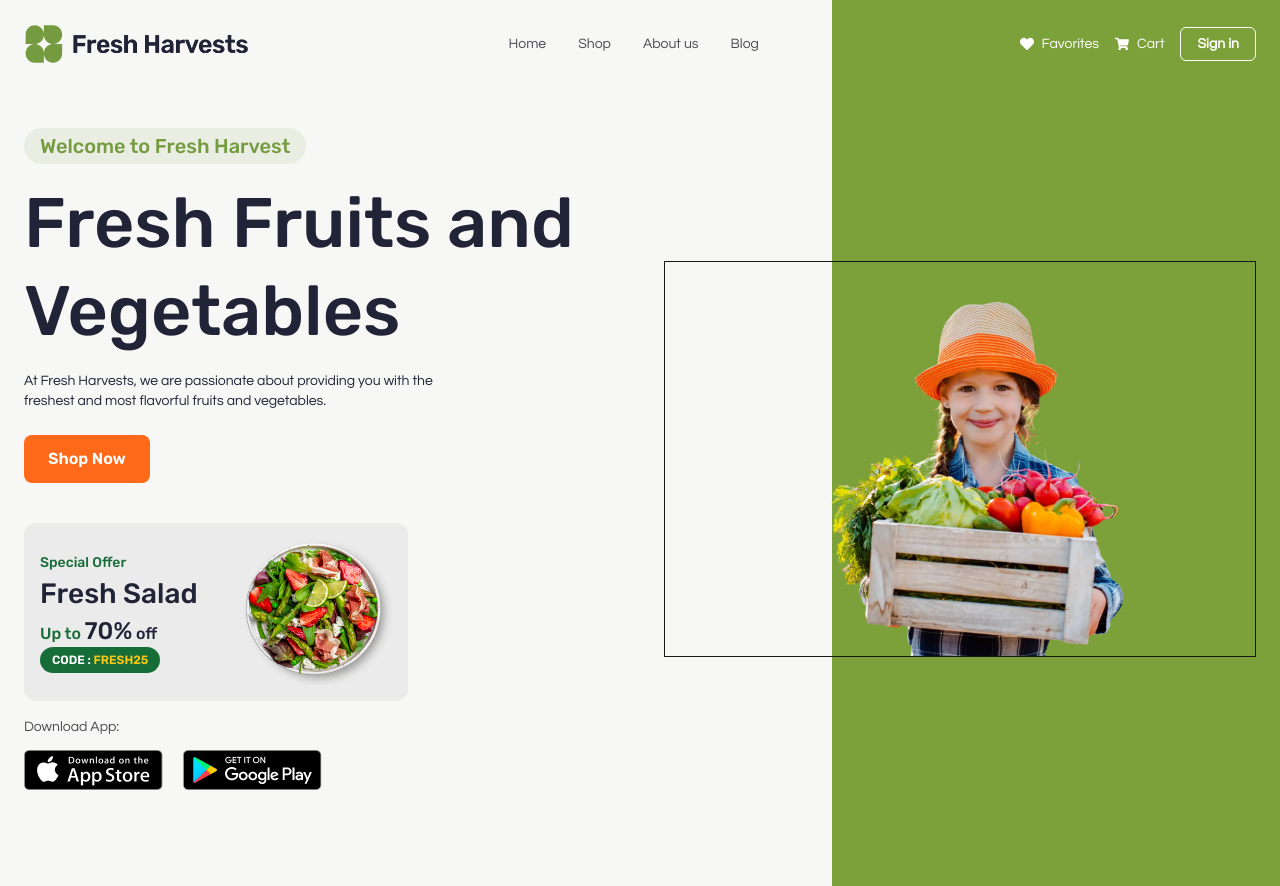
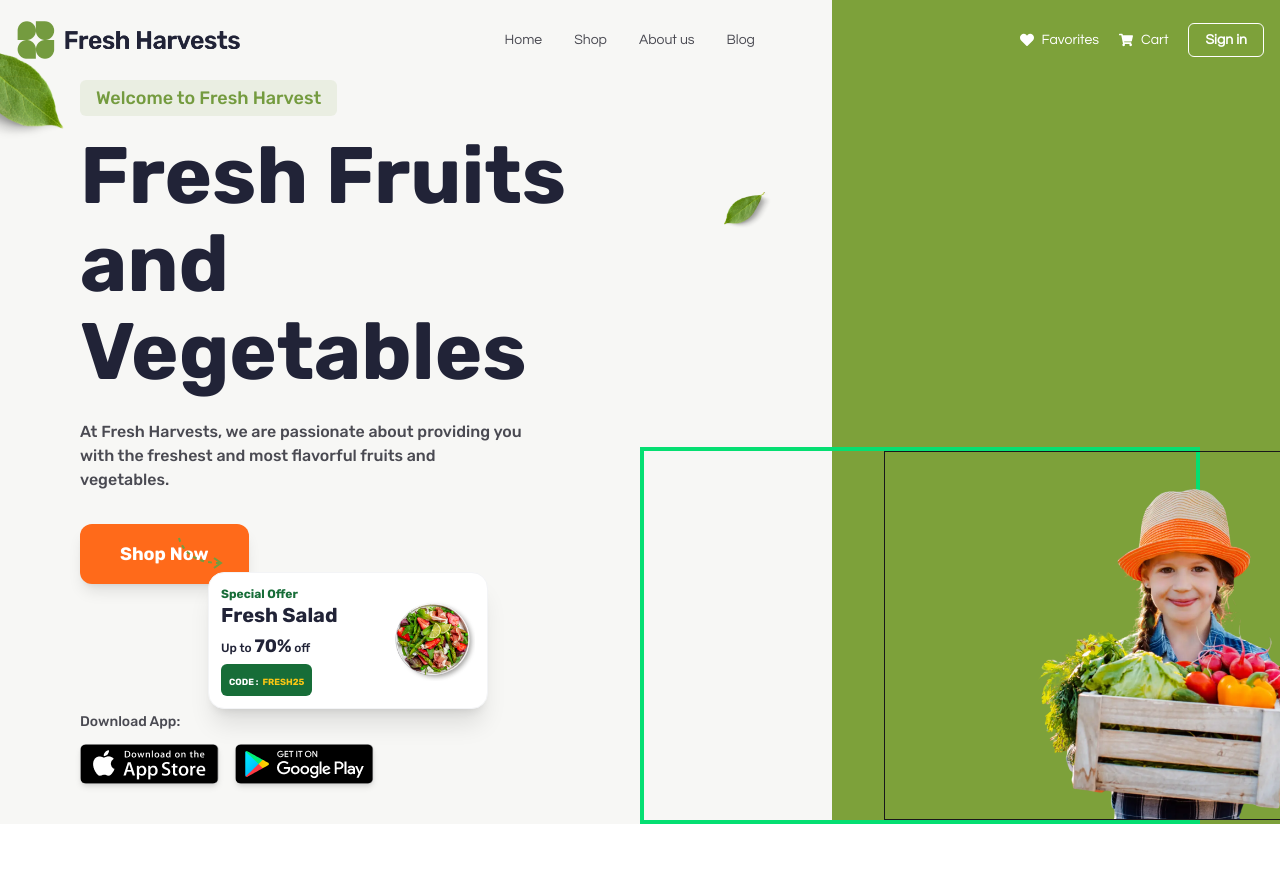
Before and after one commit to arafat-yasin-2413/fresh-harvests-client, a React (Vite) app: page / in a window 1280 px wide. After the commit the page ends 824 px from the top, so only its background shows below. Built offline with nearby package versions, Linux system fonts and the light colour scheme.

Commit message:
positioning hero image

```diff
--- a/src/components/Navbar/Navbar.jsx
+++ b/src/components/Navbar/Navbar.jsx
@@ -2,18 +2,22 @@ import React from "react";
 import MainLogo from "../MainLogo/MainLogo";
 import { Link } from "react-router";
 import { FaHeart, FaShoppingCart } from "react-icons/fa";
+import { useState } from "react";
+import { GiHamburgerMenu } from "react-icons/gi";
 
 const Navbar = () => {
+	const [open, setOpen] = useState(false);
+
 	return (
 		<div className="absolute top-0 left-0 w-full z-50">
-			<div className="max-w-7xl mx-auto px-6">
-				<div className="flex items-center justify-between py-6">
+			<div className="max-w-7xl mx-auto px-4">
+				<div className="flex items-center justify-between py-5">
 					{/* Logo */}
 					<div className="flex items-center">
 						<MainLogo className="w-56 h-10"></MainLogo>
 					</div>
 
-					{/* Menu */}
+					{/* Desktop Menu */}
 					<ul className="font-questrial hidden lg:flex gap-8 text-[#4A4A52] text-sm">
 						<Link>Home</Link>
 						<Link>Shop</Link>
@@ -21,15 +25,48 @@ const Navbar = () => {
 						<Link>Blog</Link>
 					</ul>
 
-					{/* Right */}
-					<div className="font-questrial flex items-center gap-4">
-						<Link className="text-sm text-white flex items-center gap-2"><FaHeart></FaHeart> Favorites</Link>
-						<Link className="text-sm text-white flex items-center gap-2"><FaShoppingCart></FaShoppingCart> Cart</Link>
+					{/* Right Elements (Desktop) */}
+					<div className="font-questrial hidden lg:flex items-center gap-5">
+						<Link className="text-sm text-white flex items-center gap-2">
+							<FaHeart></FaHeart> Favorites
+						</Link>
+						<Link className="text-sm text-white flex items-center gap-2">
+							<FaShoppingCart></FaShoppingCart> Cart
+						</Link>
 						<button className="border border-white px-4 py-1.5 rounded-md text-white text-sm font-semibold">
 							Sign in
 						</button>
 					</div>
+
+					{/* Hamburger Menu for Mobile */}
+					<button onClick={() => setOpen(!open)} className="lg:hidden text-2xl cursor-pointer text-white">
+						<GiHamburgerMenu></GiHamburgerMenu>
+					</button>
 				</div>
+
+				{/* Mobile Menu */}
+				{open && (
+					<div className="lg:hidden bg-white rounded-xl shadow-md p-4">
+						<ul className="flex flex-col gap-4 text-sm">
+							<li className="cursor-pointer">Home</li>
+							<li className="cursor-pointer">Shop</li>
+							<li className="cursor-pointer">About us</li>
+							<li className="cursor-pointer">Blog</li>
+
+                            <li className="cursor-pointer"><Link className="text-sm flex items-center gap-2">
+								<FaHeart></FaHeart> Favorites
+							</Link></li>
+                            <li className="cursor-pointer"><Link className="text-sm flex items-center gap-2">
+								<FaShoppingCart></FaShoppingCart> Cart
+							</Link></li>
+                            <li><button className="border px-4 py-1.5 rounded-md text-sm font-semibold cursor-pointer">
+								Sign in
+							</button></li>
+
+
+						</ul>
+					</div>
+				)}
 			</div>
 		</div>
 	);
--- a/src/pages/Home/Banner.jsx
+++ b/src/pages/Home/Banner.jsx
@@ -4,68 +4,113 @@ import heroImage from "../../assets/images/girl.webp";
 import saladImage from "../../assets/images/salad.png";
 import appStore from "../../assets/images/appstore.png";
 import playStore from "../../assets/images/googleplay.png";
+import leave1 from "../../assets/images/Leave1.png";
+import smallLeave from "../../assets/images/leave-small.png";
 
 const Banner = () => {
 	return (
-		<div className="max-w-7xl mx-auto px-6 pt-32 pb-24">
-			<div className="grid grid-cols-1 lg:grid-cols-2 items-center gap-12">
-				{/* LEFT */}
-				<div>
-					<span className="inline-block bg-[#749B3F1A] text-[#749B3F] text-xl font-medium px-4 py-1 rounded-full mb-4">
+		<div className="relative max-w-[1440px] mx-auto overflow-hidden ">
+			{/* Right Side Green Shape */}
+			<div className="hidden lg:block absolute top-0 right-0 w-[35%] h-full z-0"></div>
+
+			<div className="relative z-10 grid grid-cols-1 lg:grid-cols-2 items-center px-6 lg:px-20 pt-10 lg:pt-20">
+				{/* LEFT CONTENT */}
+				<div className="order-2 lg:order-1 pt-10 lg:pt-0 pb-10">
+					{/* Top Leaf */}
+					<img
+						className="hidden lg:block absolute top-10 left-0 w-16"
+						src={leave1}
+						alt="Leave"
+					/>
+
+					<span className="inline-block bg-[#749B3F1A] text-[#749B3F] text-sm lg:text-lg font-medium px-4 py-1 rounded-md mb-4">
 						Welcome to Fresh Harvest
 					</span>
 
-					<h1 className="text-[70px] font-medium text-[#212337] leading-tight">
+					<h1 className="text-5xl lg:text-[80px] font-bold text-[#212337] leading-[1.1] mb-6">
 						Fresh Fruits and <br /> Vegetables
 					</h1>
 
-					<p className="font-questrial text-sm text-[#212337] mt-4 max-w-md">
+					<p className="text-[#4A4A52] text-sm lg:text-base max-w-md mb-8">
 						At Fresh Harvests, we are passionate about providing you with the freshest
 						and most flavorful fruits and vegetables.
 					</p>
 
-					<button className="mt-6 bg-[#FF6A1A] text-white font-semibold px-6 py-3 rounded-lg">
+					<div className="relative inline-block lg:block">
+						{/* Shop Now Button */}
+						<button className="bg-[#FF6A1A] text-white font-bold px-10 py-4 rounded-xl text-lg shadow-lg hover:bg-[#e85a15] transition-all">
 							Shop Now
 						</button>
 
 						{/* Offer Card */}
-					<div className="mt-10 bg-[#EBEBEB] rounded-xl p-4 flex justify-between items-center gap-4 max-w-sm">
-
-						<div>
-							<p className="text-sm text-[#176D38] font-medium">Special Offer</p>
-							<h4 className="text-[#212337] text-[28px] font-medium">Fresh Salad</h4>
-							<p>
-								<span className="text-[16px] font-medium text-[#176D38]">Up to</span> <span className="text-2xl text-[#212337] font-medium">70%</span> <span className="text-[16px] text-[#212337] font-medium">off</span>
+						<div className="mt-8 lg:mt-0 lg:absolute lg:top-12 lg:left-32 z-20 bg-white rounded-2xl p-3 flex items-center gap-4 shadow-xl border border-gray-100 w-[280px]">
+							<div className="flex-1">
+								<p className="text-[12px] text-[#176D38] font-bold">
+									Special Offer
 								</p>
-							<span className="text-[12px] font-semibold bg-[#176D38] px-3 py-1.5 rounded-full">
-								<span className="text-white">CODE :</span> <span className="text-[#FAC714]">FRESH25</span>
+								<h4 className="text-[#212337] text-xl font-bold leading-tight">
+									Fresh Salad
+								</h4>
+								<p className="text-[12px] text-[#212337] my-1">
+									Up to <span className="text-lg font-bold">70%</span> off
+								</p>
+								<div className="inline-block bg-[#176D38] px-2 py-1 rounded-md">
+									<span className="text-[9px] text-white font-bold">CODE :</span>
+									<span className="text-[9px] text-[#FAC714] font-bold ml-1">
+										FRESH25
 									</span>
 								</div>
-
+							</div>
 							<img
 								src={saladImage}
-							className="w-37.25 h-36.5 rounded-lg object-cover"
-							alt="salad image"
+								className="w-20 h-20 rounded-xl object-cover"
+								alt="salad"
 							/>
-					</div>
 
-                    <div className="mt-4">
-                        <h5 className="font-questrial text-[#4A4A52] text-[14px] mb-3">Download App:</h5>
-
-                        <div className="flex items-center gap-5">
-                            <img src={appStore} alt="image of app store"/>
-                            <img src={playStore} alt="image of play store"/>
+							{/* Curved Arrow Icon */}
+							<div className="absolute -top-10 -left-10 hidden lg:block">
+								<svg width="60" height="40" viewBox="0 0 60 40" fill="none">
+									<path
+										d="M10 5C10 5 15 30 50 30"
+										stroke="#749B3F"
+										strokeWidth="2"
+										strokeDasharray="4 4"
+									/>
+									<path d="M45 25L52 30L45 35" stroke="#749B3F" strokeWidth="2" />
+								</svg>
 							</div>
 						</div>
 					</div>
 
-				{/* RIGHT IMAGE */}
-				<div className="relative flex justify-center">
+					<div className="mt-20 lg:mt-32">
+						<h5 className="text-[#4A4A52] text-sm font-medium mb-3">Download App:</h5>
+						<div className="flex items-center gap-4 justify-center lg:justify-start">
 							<img
-						src={heroImage}
-						alt=""
-						className=" border relative z-10"
+								src={appStore}
+								alt="App Store"
+								className="h-10 cursor-pointer shadow-md rounded-md"
 							/>
+							<img
+								src={playStore}
+								alt="Play Store"
+								className="h-10 cursor-pointer shadow-md rounded-md"
+							/>
+						</div>
+					</div>
+				</div>
+
+				{/* RIGHT IMAGE SECTION */}
+				<div className="relative flex justify-center lg:justify-end items-end order-1 lg:order-2 h-full">
+					{/* Small Leaf */}
+					<img
+						className="absolute top-[15%] left-[10%] lg:left-[15%] w-12 z-20"
+						src={smallLeave}
+						alt="small leave"
+					/>
+
+					<div className="border-4 border-green-400">
+						<img src={heroImage} alt="Fresh Harvest Girl" className="border w-auto h-auto ml-60" />
+					</div>
 				</div>
 			</div>
 		</div>
```
Also changed, not shown: src/assets/images/Leave1.png (added), src/assets/images/leave-small.png (added). Lines whose indentation alone changed are shown as unchanged.
